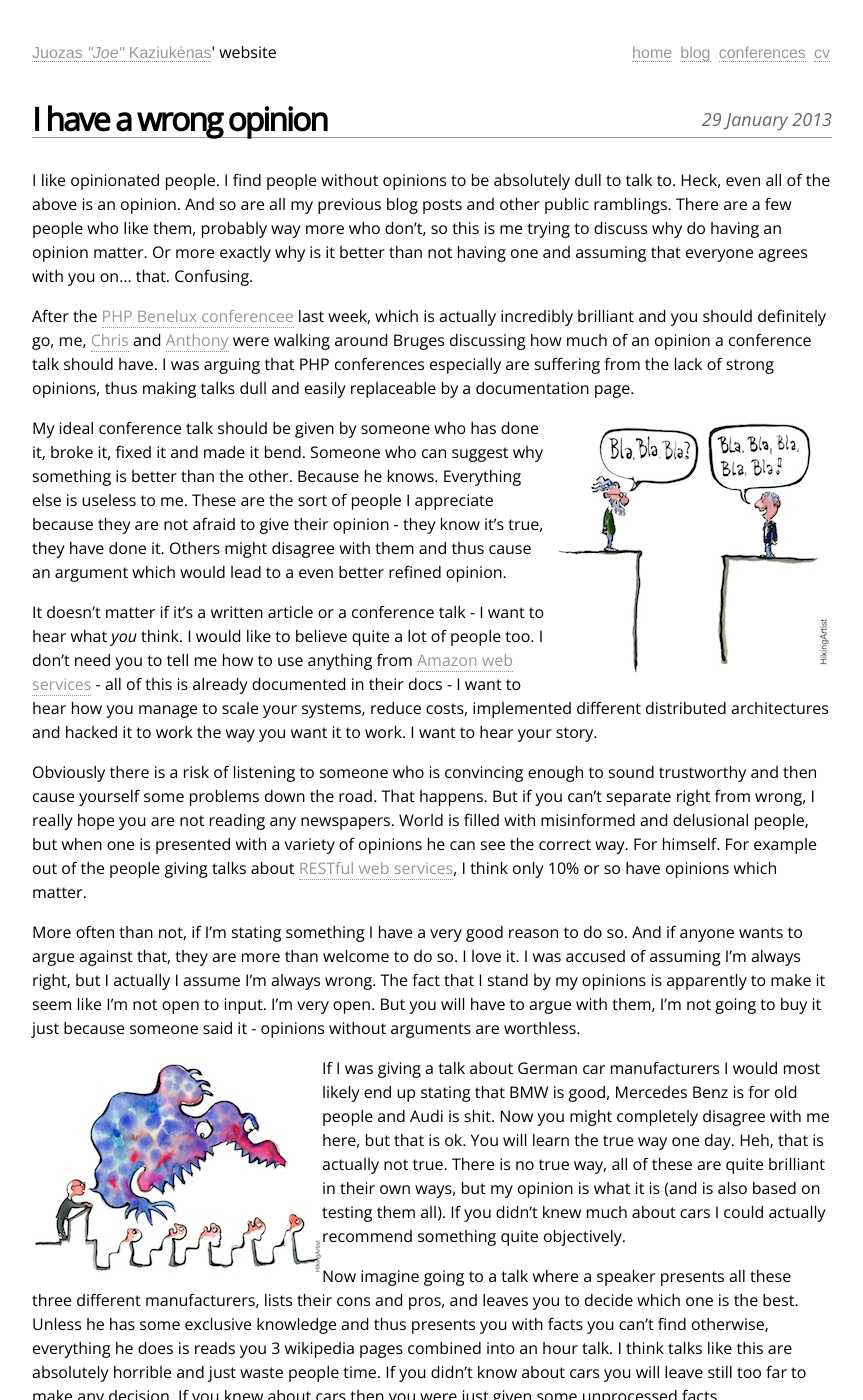
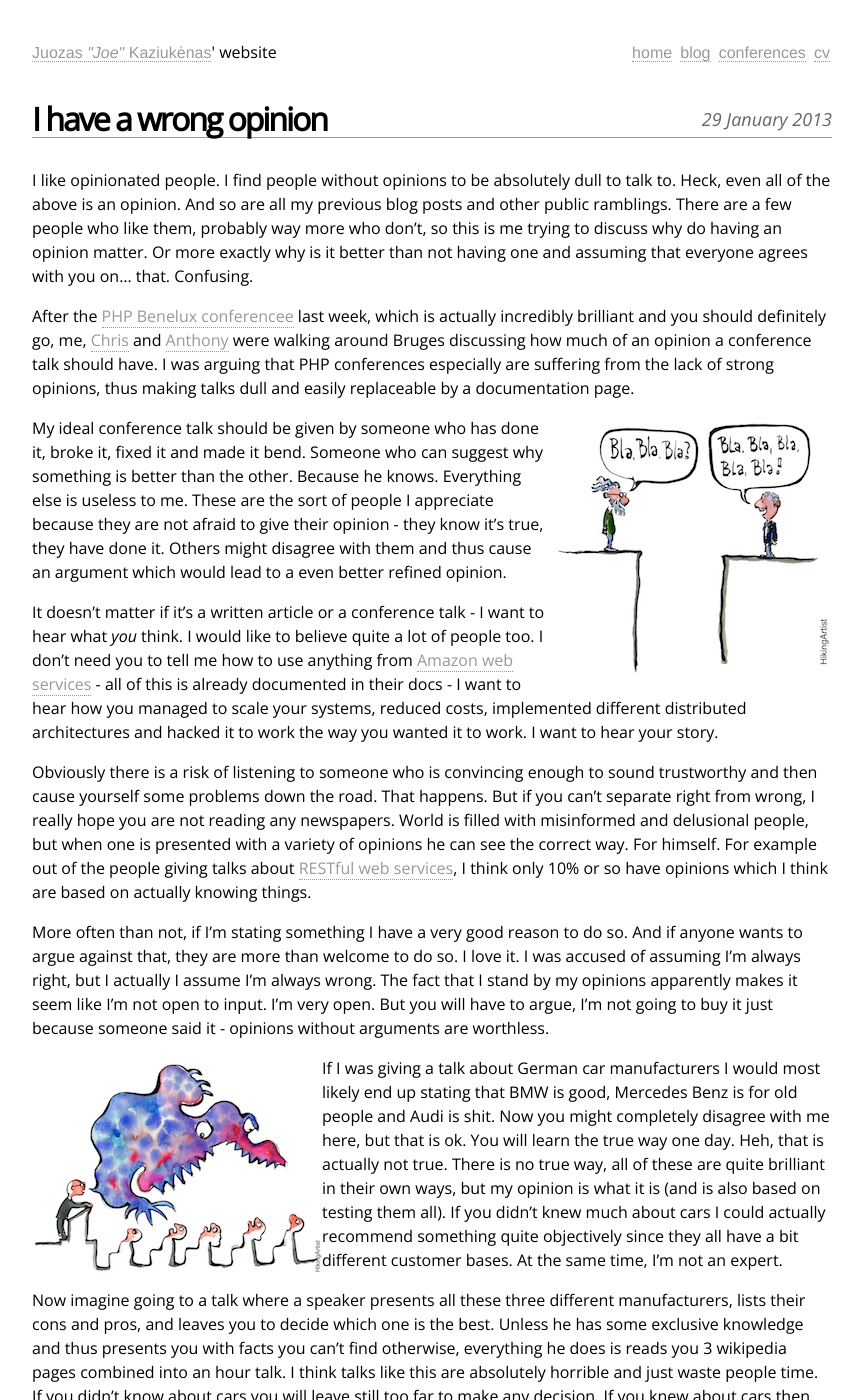
Before and after one commit to juokaz/juokaz.com, a Jekyll site: the page built from _posts/2013-01-29-i-have-a-wrong-opinion.markdown, in a window 1280 px wide and 1400 px high. Shown: the whole window, without its empty margins (208-1071 px from the left). Built offline with Jekyll 4.4.1, drawn with Linux system fonts in a browser that asks for light colours; comment, search, counter and statistics services are not loaded; some of the changed text lies outside the part shown.

Commit message:
Final fixes

```diff
--- a/_posts/2013-01-29-i-have-a-wrong-opinion.markdown
+++ b/_posts/2013-01-29-i-have-a-wrong-opinion.markdown
@@ -13,15 +13,15 @@ After the [PHP Benelux conferencee](http://conference.phpbenelux.eu/2013/) last
 
 My ideal conference talk should be given by someone who has done it, broke it, fixed it and made it bend. Someone who can suggest why something is better than the other. Because he knows. Everything else is useless to me. These are the sort of people I appreciate because they are not afraid to give their opinion - they know it's true, they have done it. Others might disagree with them and thus cause an argument which would lead to a even better refined opinion.
 
-It doesn't matter if it's a written article or a conference talk - I want to hear what _you_ think. I would like to believe quite a lot of people too. I don't need you to tell me how to use anything from [Amazon web services](http://aws.amazon.com/) - all of this is already documented in their docs - I want to hear how you manage to scale your systems, reduce costs, implemented different distributed architectures and hacked it to work the way you want it to work. I want to hear your story.
+It doesn't matter if it's a written article or a conference talk - I want to hear what _you_ think. I would like to believe quite a lot of people too. I don't need you to tell me how to use anything from [Amazon web services](http://aws.amazon.com/) - all of this is already documented in their docs - I want to hear how you managed to scale your systems, reduced costs, implemented different distributed architectures and hacked it to work the way you wanted it to work. I want to hear your story.
 
-Obviously there is a risk of listening to someone who is convincing enough to sound trustworthy and then cause yourself some problems down the road. That happens. But if you can't separate right from wrong, I really hope you are not reading any newspapers. World is filled with misinformed and delusional people, but when one is presented with a variety of opinions he can see the correct way. For himself. For example out of the people giving talks about [RESTful web services](http://en.wikipedia.org/wiki/Representational_state_transfer), I think only 10% or so have opinions which matter.
+Obviously there is a risk of listening to someone who is convincing enough to sound trustworthy and then cause yourself some problems down the road. That happens. But if you can't separate right from wrong, I really hope you are not reading any newspapers. World is filled with misinformed and delusional people, but when one is presented with a variety of opinions he can see the correct way. For himself. For example out of the people giving talks about [RESTful web services](http://en.wikipedia.org/wiki/Representational_state_transfer), I think only 10% or so have opinions which I think are based on actually knowing things.
 
-More often than not, if I'm stating something I have a very good reason to do so. And if anyone wants to argue against that, they are more than welcome to do so. I love it. I was accused of assuming I'm always right, but I actually I assume I'm always wrong. The fact that I stand by my opinions is apparently to make it seem like I'm not open to input. I'm very open. But you will have to argue with them, I'm not going to buy it just because someone said it - opinions without arguments are worthless.
+More often than not, if I'm stating something I have a very good reason to do so. And if anyone wants to argue against that, they are more than welcome to do so. I love it. I was accused of assuming I'm always right, but I actually I assume I'm always wrong. The fact that I stand by my opinions apparently makes it seem like I'm not open to input. I'm very open. But you will have to argue, I'm not going to buy it just because someone said it - opinions without arguments are worthless.
 
 <img src="/blog/images/speaking-fear-people.jpg" alt="" class="left" />
 
-If I was giving a talk about German car manufacturers I would most likely end up stating that BMW is good, Mercedes Benz is for old people and Audi is shit. Now you might completely disagree with me here, but that is ok. You will learn the true way one day. Heh, that is actually not true. There is no true way, all of these are quite brilliant in their own ways, but my opinion is what it is (and is also based on testing them all). If you didn't knew much about cars I could actually recommend something quite objectively.
+If I was giving a talk about German car manufacturers I would most likely end up stating that BMW is good, Mercedes Benz is for old people and Audi is shit. Now you might completely disagree with me here, but that is ok. You will learn the true way one day. Heh, that is actually not true. There is no true way, all of these are quite brilliant in their own ways, but my opinion is what it is (and is also based on testing them all). If you didn't knew much about cars I could actually recommend something quite objectively since they all have a bit different customer bases. At the same time, I'm not an expert.
 
 Now imagine going to a talk where a speaker presents all these three different manufacturers, lists their cons and pros, and leaves you to decide which one is the best. Unless he has some exclusive knowledge and thus presents you with facts you can't find otherwise, everything he does is reads you 3 wikipedia pages combined into an hour talk. I think talks like this are absolutely horrible and just waste people time. If you didn't know about cars you will leave still too far to make any decision. If you knew about cars then you were just given some unprocessed facts.
 
@@ -35,6 +35,6 @@ One might argue that if someone is not stating his opinion he just doesn't want
 
 By the time I have finished writing this, I probably already disagree with it. Opinions change fast. I often get people asking "yeah, but last year you said *xyz*?". So? This world moves too fast for an opinion to last for a month even. I reevaluate my thinking on a daily basis and keep changing everything I do. The fact that someone even remembers something I said so long ago means they've been stuck in the same thing for way too long.
 
-So in the end it doesn't really matter if you agree or don't with someone opinion. It's good that they have one.
+So in the end it doesn't really matter if you agree or don't with someones opinion. It's good that they have one, you should have one too.
 
 *\*all illustrations done by Frits from hikingartist.com*
```
